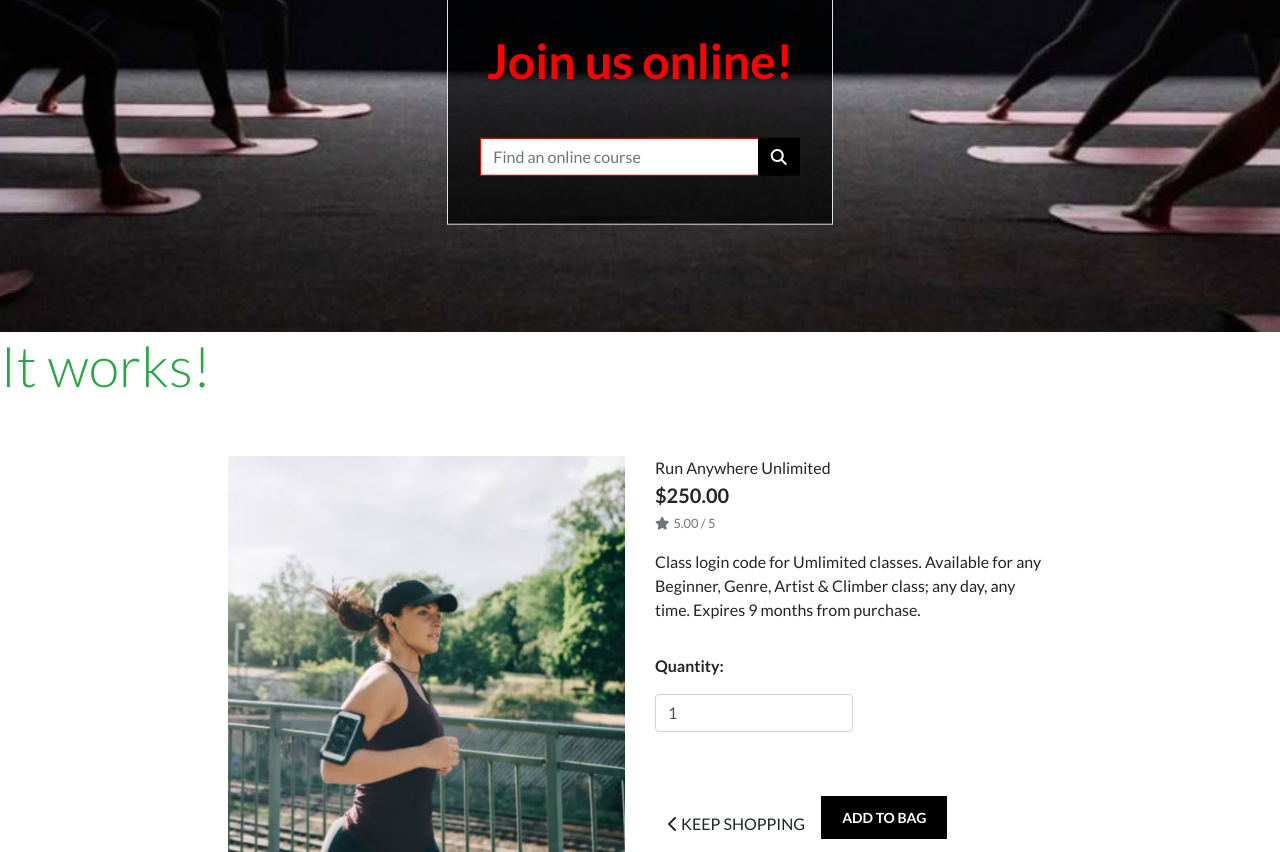
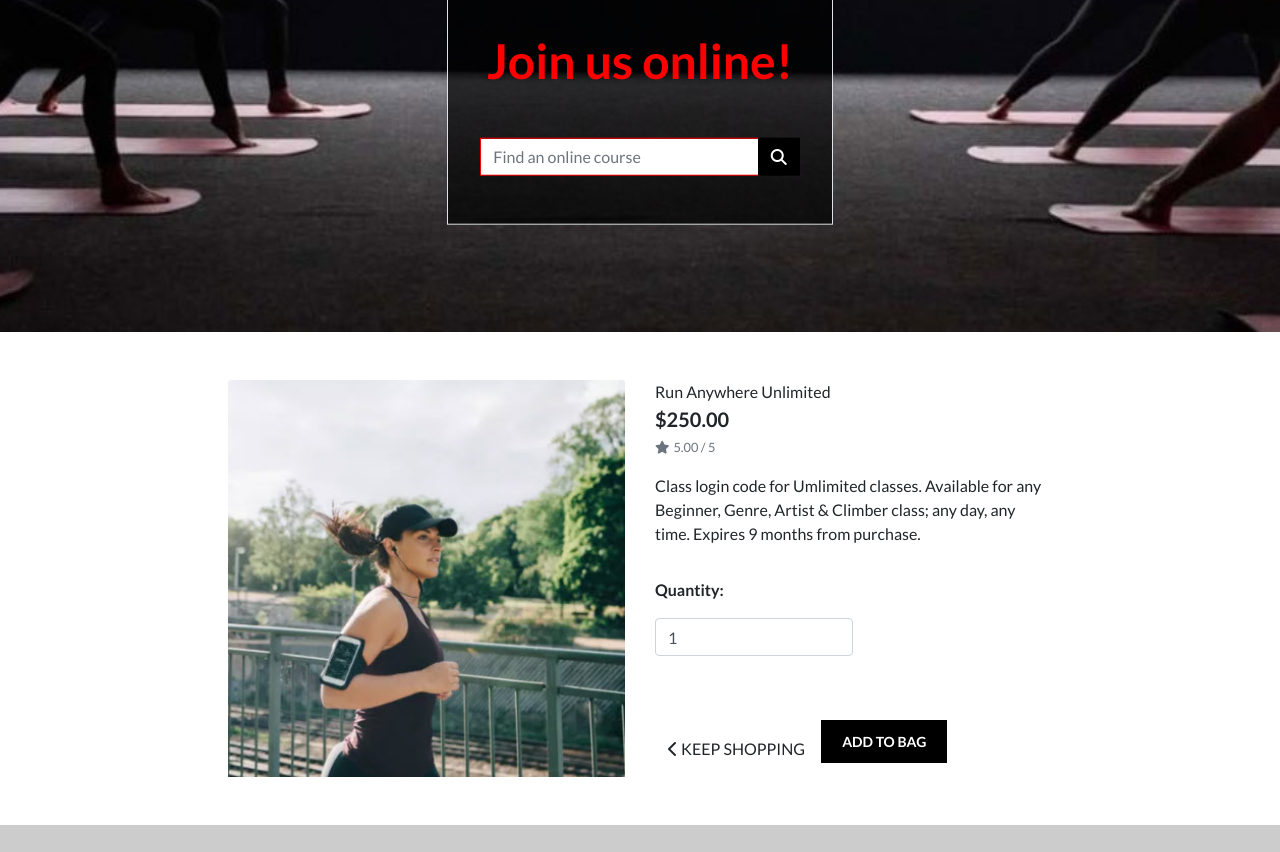
Before and after one commit to davidjbuchanan/MS4-LiveStrong, a Django app: page /products/1/ in a window 1280 px wide. Shown: the part 399-1251 px from the top of the page. Run offline with Django 3.2, Linux system fonts and the light colour scheme; data comes from the database, SQL or seed files in the repository; data that the repository does not hold is empty; some libraries are stand-ins or nearby versions.

Commit message:
Removed developers notes

```diff
--- a/products/templates/products/product_detail.html
+++ b/products/templates/products/product_detail.html
@@ -1,7 +1,6 @@
 {% extends "base.html" %}
 {% load static %}
 {% block content %}
-    <h1 class="display-4 text-success">It works!</h1>
     <div class="container-fluid">
         <div class="row">
             <div class="col-12 col-md-6 col-lg-4 offset-lg-2">
```
